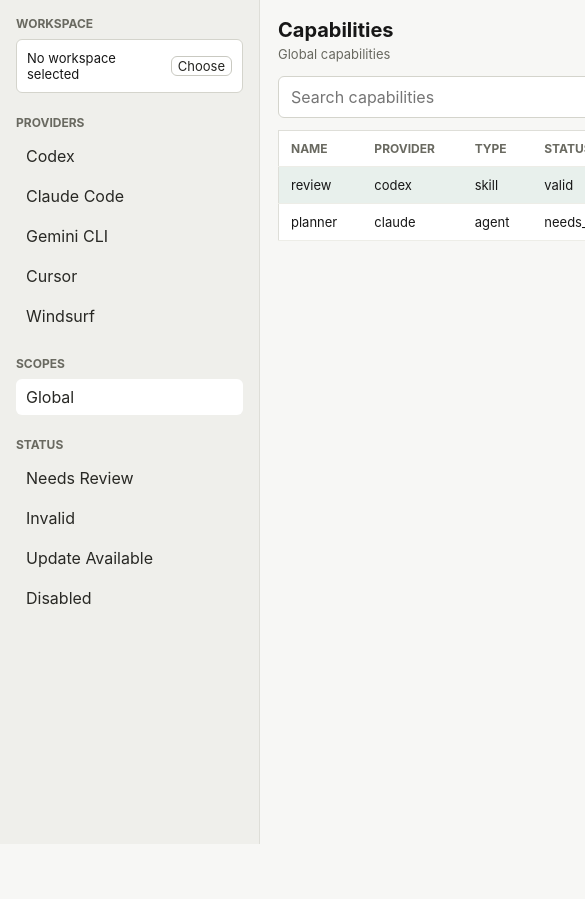
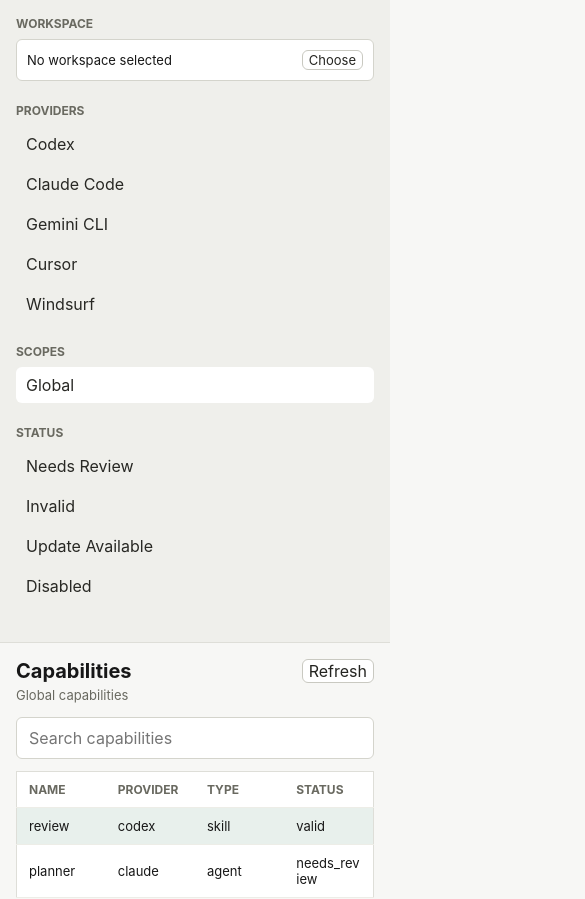
Before and after one commit to xf079/skills-manager, a React (Vite) app: page / in a window 390 px wide. Shown: the top 899 px of the page, 585 px wide, since content can reach past the window. Before the commit the page ends 844 px from the top, so only its background shows below. Built offline with nearby package versions, Linux system fonts and the light colour scheme.

Commit message:
fix: stack manager layout on small screens

```diff
--- a/src/ui/styles.css
+++ b/src/ui/styles.css
@@ -176,3 +176,36 @@
 .confirm-box p {
   margin: 6px 0 10px;
 }
+
+@media (max-width: 760px) {
+  .manager-shell {
+    display: block;
+  }
+
+  .sidebar,
+  .details-pane,
+  .table-pane {
+    width: 100%;
+    padding: 16px;
+  }
+
+  .sidebar,
+  .details-pane {
+    border-right: 0;
+    border-left: 0;
+    border-bottom: 1px solid #deded8;
+  }
+
+  .pane-header {
+    align-items: flex-start;
+  }
+
+  table {
+    table-layout: fixed;
+  }
+
+  th,
+  td {
+    overflow-wrap: anywhere;
+  }
+}
```
